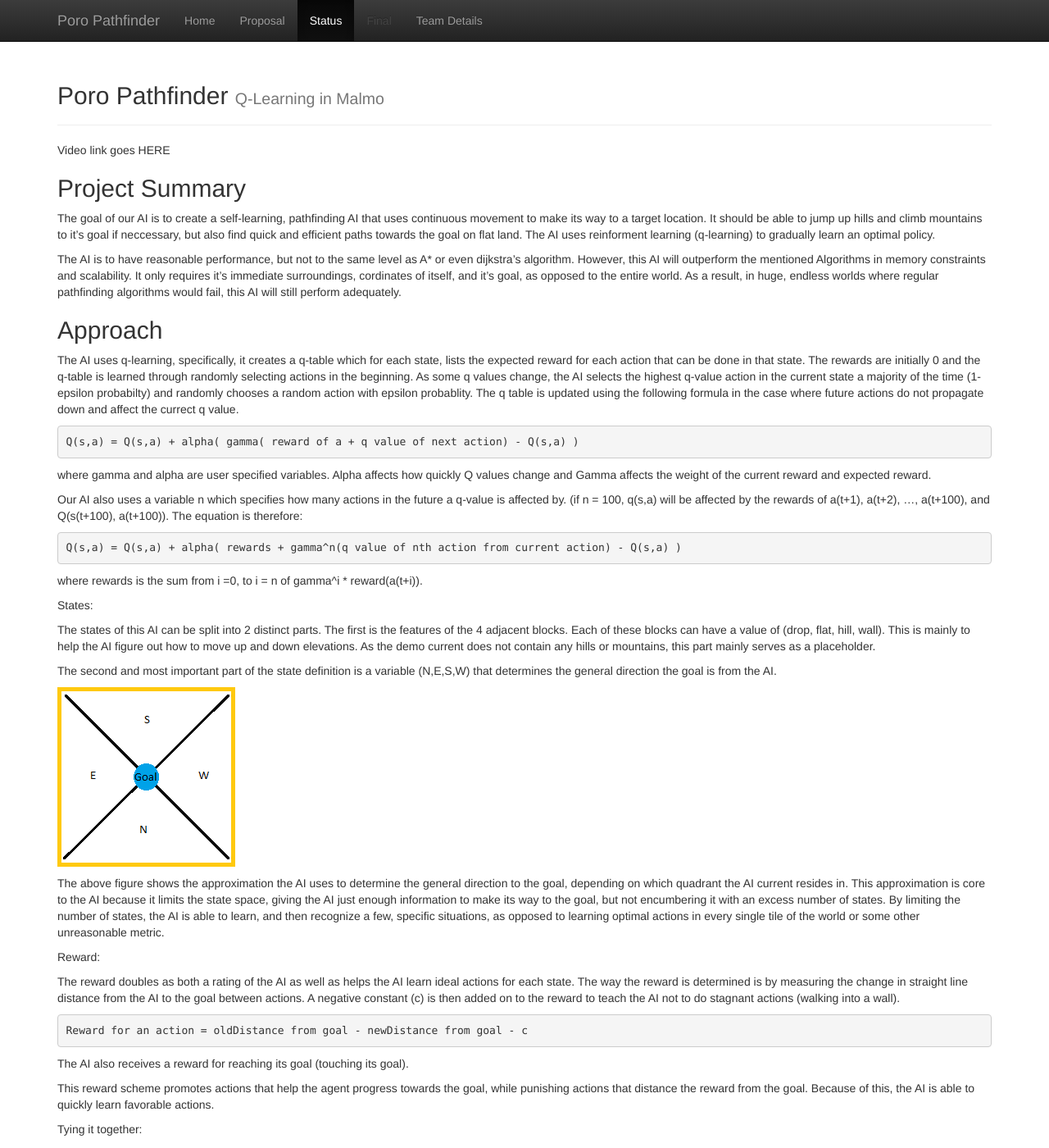
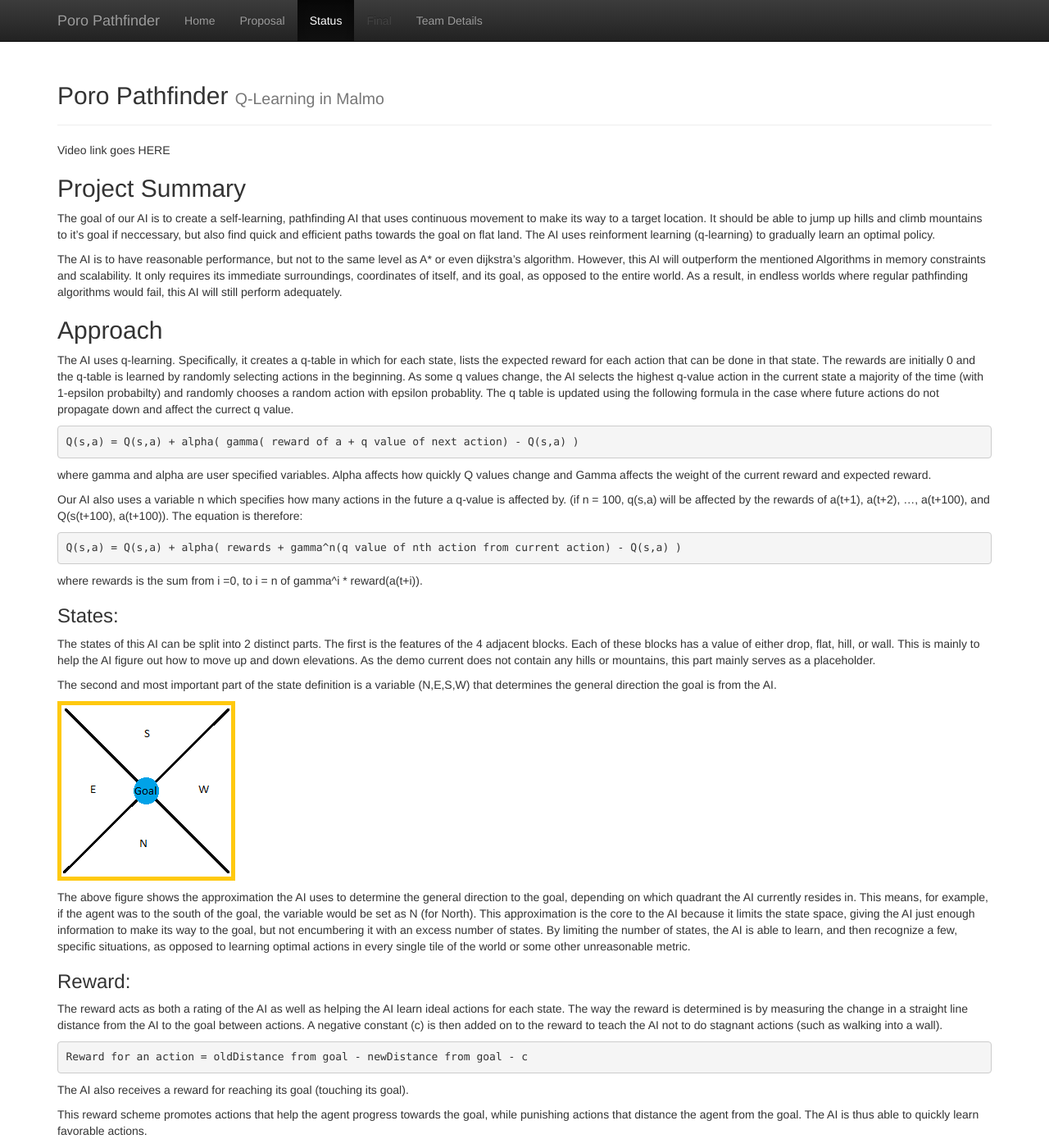
Before and after one commit to ctypewriter/Malmo-AI, a Jekyll site: the page built from docs/status.md, in a window 1280 px wide and 1400 px high. Shown: the whole window at 82% size. Built offline with Jekyll 4.4.1, drawn with Linux system fonts in a browser that asks for light colours; some of the changed text lies outside the part shown.

Commit message:
Proofread

```diff
--- a/docs/status.md
+++ b/docs/status.md
@@ -9,10 +9,10 @@ Video link goes HERE
 ## Project Summary
   The goal of our AI is to create a self-learning, pathfinding AI that uses continuous movement to make its way to a target location. It should be able to jump up hills and climb mountains to it's goal if neccessary, but also find quick and efficient paths towards the goal on flat land. The AI uses reinforment learning (q-learning) to gradually learn an optimal policy.
 
-  The AI is to have reasonable performance, but not to the same level as A* or even dijkstra's algorithm. However, this AI will outperform the mentioned Algorithms in memory constraints and scalability. It only requires it's immediate surroundings, cordinates of itself, and it's goal, as opposed to the entire world. As a result, in huge, endless worlds where regular pathfinding algorithms would fail, this AI will still perform adequately.
+  The AI is to have reasonable performance, but not to the same level as A* or even dijkstra's algorithm. However, this AI will outperform the mentioned Algorithms in memory constraints and scalability. It only requires its immediate surroundings, coordinates of itself, and its goal, as opposed to the entire world. As a result, in endless worlds where regular pathfinding algorithms would fail, this AI will still perform adequately.
 
 ## Approach
-  The AI uses q-learning, specifically, it creates a q-table which for each state, lists the expected reward for each action that can be done in that state. The rewards are initially 0 and the q-table is learned through randomly selecting actions in the beginning. As some q values change, the AI selects the highest q-value action in the current state a majority of the time (1-epsilon probabilty) and randomly chooses a random action with epsilon probablity. The q table is updated using the following formula in the case where future actions do not propagate down and affect the currect q value.
+  The AI uses q-learning. Specifically, it creates a q-table in which for each state, lists the expected reward for each action that can be done in that state. The rewards are initially 0 and the q-table is learned by randomly selecting actions in the beginning. As some q values change, the AI selects the highest q-value action in the current state a majority of the time (with 1-epsilon probabilty) and randomly chooses a random action with epsilon probablity. The q table is updated using the following formula in the case where future actions do not propagate down and affect the currect q value.
 
     Q(s,a) = Q(s,a) + alpha( gamma( reward of a + q value of next action) - Q(s,a) )
 
@@ -25,28 +25,28 @@ Video link goes HERE
   where rewards is the sum from i =0, to i = n of gamma^i * reward(a(t+i)).
 
 
-States:
+### States:
 
-  The states of this AI can be split into 2 distinct parts. The first is the features of the 4 adjacent blocks. Each of these blocks can have a value of (drop, flat, hill, wall). This is mainly to help the AI figure out how to move up and down elevations. As the demo current does not contain any hills or mountains, this part mainly serves as a placeholder.
+  The states of this AI can be split into 2 distinct parts. The first is the features of the 4 adjacent blocks. Each of these blocks has a value of either drop, flat, hill, or wall. This is mainly to help the AI figure out how to move up and down elevations. As the demo current does not contain any hills or mountains, this part mainly serves as a placeholder.
 
   The second and most important part of the state definition is a variable (N,E,S,W) that determines the general direction the goal is from the AI.
 
 ![State Figure](https://raw.githubusercontent.com/ctypewriter/Malmo-AI/master/docs/StateDemo.PNG)
 
-The above figure shows the approximation the AI uses to determine the general direction to the goal, depending on which quadrant the AI current resides in. This approximation is core to the AI because it limits the state space, giving the AI just enough information to make its way to the goal, but not encumbering it with an excess number of states. By limiting the number of states, the AI is able to learn, and then recognize a few, specific situations, as opposed to learning optimal actions in every single tile of the world or some other unreasonable metric.
+The above figure shows the approximation the AI uses to determine the general direction to the goal, depending on which quadrant the AI currently resides in. This means, for example, if the agent was to the south of the goal, the variable would be set as N (for North).  This approximation is the core to the AI because it limits the state space, giving the AI just enough information to make its way to the goal, but not encumbering it with an excess number of states. By limiting the number of states, the AI is able to learn, and then recognize a few, specific situations, as opposed to learning optimal actions in every single tile of the world or some other unreasonable metric.
 
 
-Reward:
+### Reward:
 
-The reward doubles as both a rating of the AI as well as helps the AI learn ideal actions for each state. The way the reward is determined is by measuring the change in straight line distance from the AI to the goal between actions. A negative constant (c) is then added on to the reward to teach the AI not to do stagnant actions (walking into a wall).
+The reward acts as both a rating of the AI as well as helping the AI learn ideal actions for each state. The way the reward is determined is by measuring the change in a straight line distance from the AI to the goal between actions. A negative constant (c) is then added on to the reward to teach the AI not to do stagnant actions (such as walking into a wall).
 
     Reward for an action = oldDistance from goal - newDistance from goal - c
 
 The AI also receives a reward for reaching its goal (touching its goal).
 
-This reward scheme promotes actions that help the agent progress towards the goal, while punishing actions that distance the reward from the goal. Because of this, the AI is able to quickly learn favorable actions.
+This reward scheme promotes actions that help the agent progress towards the goal, while punishing actions that distance the agent from the goal. The AI is thus able to quickly learn favorable actions.
 
-Tying it together:
+### Tying it together:
 
   Whenever the AI takes an action, it uses the reward gained or lost to rate the performance of the action, making it more likely to do the action in the future if the reward was positive. Conversely, actions that result in negative rewards are less likely to be done in the future. On top of this, the AI also rates the action based on the expected value of the next state/action pair, which propagates down to previous actions. Because of this, even though an action may have an immediate, negative reward, it may still be chosen in the future if the resulting state generally performs well. The AI learns from each action, which carries over from trial to trial, resulting in relatively consistant performance as trials progress.
 
@@ -57,19 +57,19 @@ Tying it together:
 
       Total Reward = Goal reward + start distance from goal - n * negative reward for action
 
-  As can be seen from the above formula, the reward is inversely proportional to the number of actions taken to reach the goal. As such, the AI's performance is evaluted by inspecting the reward of different trials of the course of the learning process. (Higher reward = less actions taken = Better Performance)
+  Based on the above formula, the reward is inversely proportional to the number of actions taken to reach the goal. As such, the AI's performance is evaluted by inspecting the reward of different trials of the course of the learning process. (Higher reward = less actions taken = Better Performance)
 
 ![Reward Plot](https://raw.githubusercontent.com/ctypewriter/Poro-Pathfinder/master/docs/rewardplot.bmp)
 
-  The above graph shows that the AI works more or less as expected. During the first trial, it has no information about its expected rewards for each state/action pair, so it requires a couple of actions to realize the optimal action. This performance is expected due to the generalized states. The AI only needs to learn actions for each state rather than each position. From then on, the reward is relatively consistant as the AI has already learned how to navigate to the goal. Small variance between trials is expected due to the greedy epsilon algorithm which causes the AI to occasionally choose non-optimal solutions.
+  The above graph shows that the AI works more or less as expected. During the first trial, it has no information about its expected rewards for each state/action pair, so it requires a couple of actions to realize the optimal action. This performance is expected due to the generalized states. The AI only needs to learn actions for each state rather than each position the agent is at. From then on, the reward is relatively consistant as the AI has already learned how to navigate to the goal. Small variances between trials is expected due to the greedy epsilon algorithm which causes the AI to occasionally choose non-optimal solutions.
 
-  There is some sort of abnormality during trial 9 and 10, which may be due to the epsilon greedy algorithm or because the AI enters a state it is unfamiliar with. More testing is required to flesh out this issue. Regardless of the issue, the algorithm is able to reach the optimal reward again within a couple of trials due to the reward function punishing bad actions. This shows that at the very least, the reward function works as intended.
+  There is some sort of abnormality during trials 9 and 10, which may be due to the epsilon greedy algorithm or because the AI enters a state it is unfamiliar with. More testing is required to solve this issue. Regardless, the algorithm is able to reach the optimal reward again within a couple of trials due to the reward function punishing bad actions. This shows that at the very least, the reward function works as intended.
 
 
 # Remaining Goals/Challenges
 
-  As of now, the AI has not reached it's goal of traversing mountains and hills. It's action space is currently very limited, making the AI unable to jump. The AI's performance has also no been tested with obstacles that it must navigate around.
+  As of now, the AI has not reached its goal of traversing mountains and hills. Its action space is currently very limited, making the AI unable to jump. The AI's performance has also not been tested with obstacles that it must navigate around or through.
 
-  Idealy, the AI needs to be tested and have sufficient performance in such cases. To do so, addition actions must be added as well as a pruning of actions depending on the state. For example, when facing a wall, the forward move action should be pruned from the action space to prevent the AI from stagnating.
+  Ideally, the AI needs to be tested and have sufficient performance in such cases. To do so, additional actions must be added as well as pruning some actions depending on the state. For example, when facing a wall, the forward move action should be pruned from the action space to prevent the AI from stagnating.
 
-  Currently it is unknown how difficult it will be to adapt the AI to handle obstacles and different elavations. It is difficult to say whether it will be a progress block or testing. One concern however, is that the AI sometimes unlearns optimal actions for a state which is not expected performance and will be difficult to debug.
+  Currently it is unknown how difficult it will be to adapt the AI to handle obstacles and to handle actions at different elavations. It is difficult to say whether it will be a progress block or testing. One concern however, is that the AI sometimes unlearns optimal actions for a state which is not expected performance and will be possibly difficult to debug.
```
